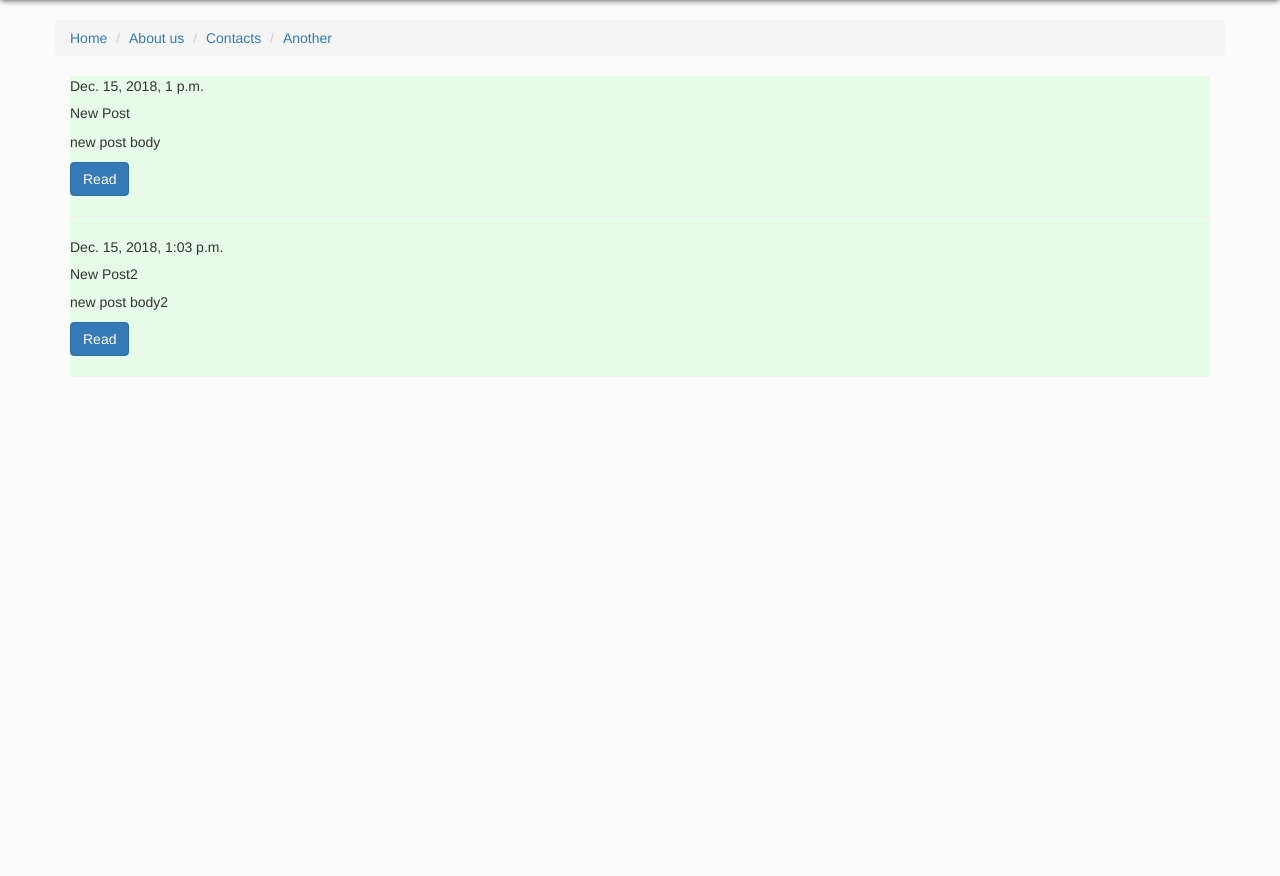
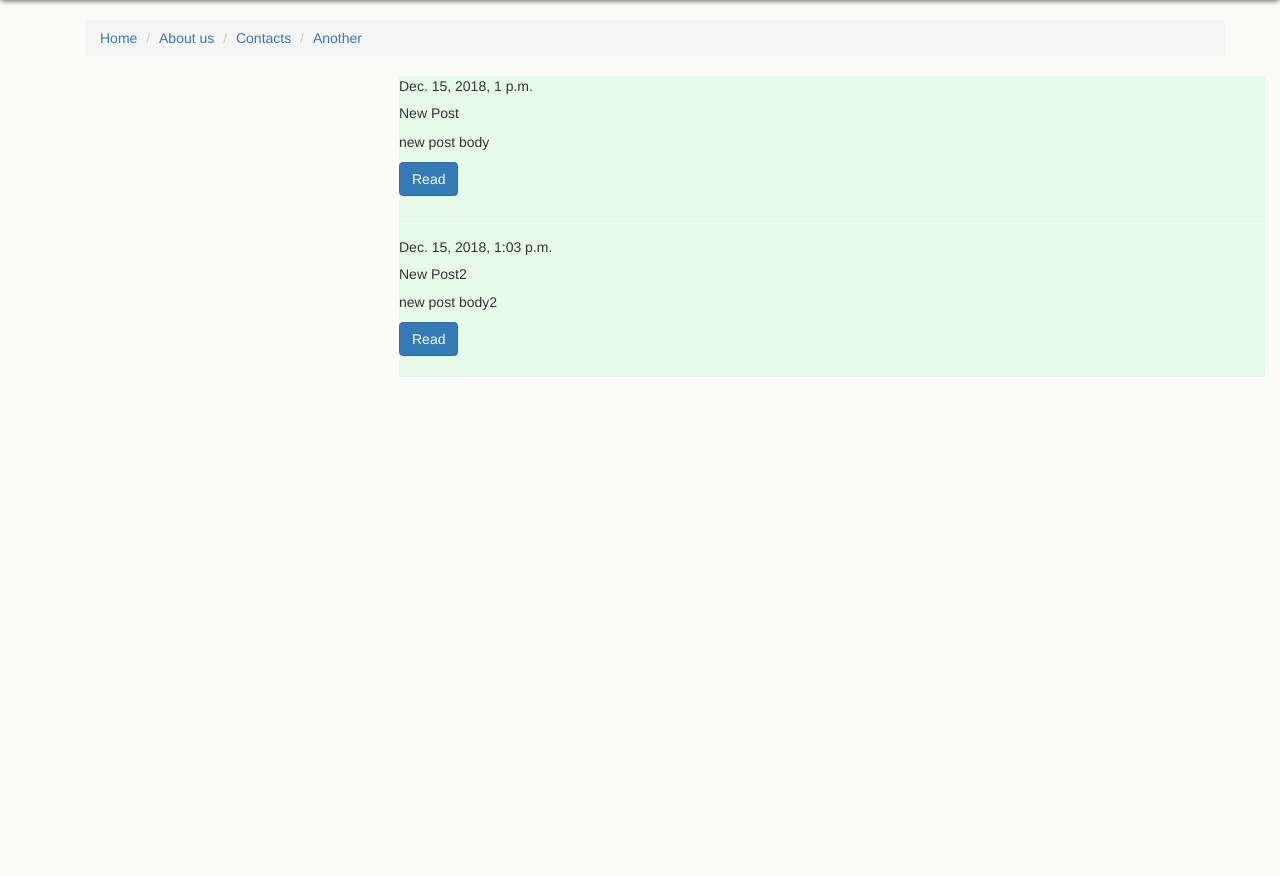
Before and after one commit to Ausmarius/site, a Django app: page /blog/ in a window 1280 px wide. Shown: the part 103-979 px from the top of the page. Run offline with Django 3.2, Linux system fonts and the light colour scheme; data comes from the database, SQL or seed files in the repository; some libraries are stand-ins or nearby versions.

Commit message:
templates

```diff
--- a/templates/base.html
+++ b/templates/base.html
@@ -73,7 +73,7 @@
 	</div>
 	<div class="container">
 		<div class="row">
-			<ol class="breadcrumb">
+			<ol class="breadcrumb" style="margin-left: 30px">
 				<li><a href="#">Home</a></li>
 				<li><a href="#">About us</a></li>
 				<li><a href="#">Contacts</a></li>
@@ -81,7 +81,7 @@
 			</ol>
 		</div>
 	</div>
-	<div class="container" style="height: 800px">
+	<div class="container-fluid" style="height: 800px; margin-left: 30%">
 		<div style="background-color: #E7FCE8;">
 	{% block content %}
 	{% endblock %}
```
